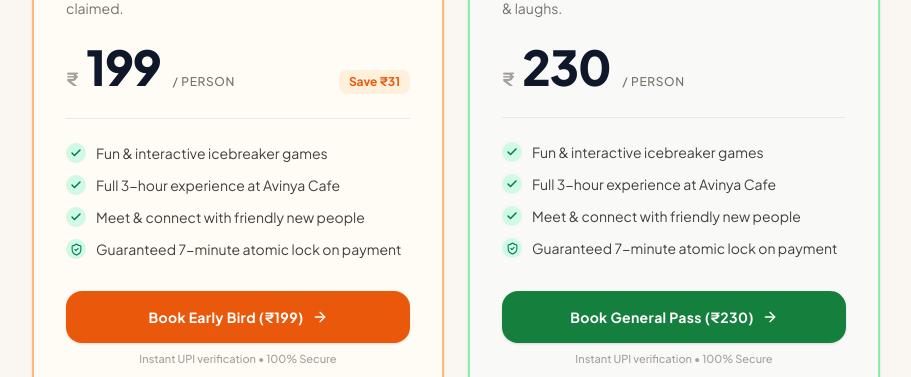
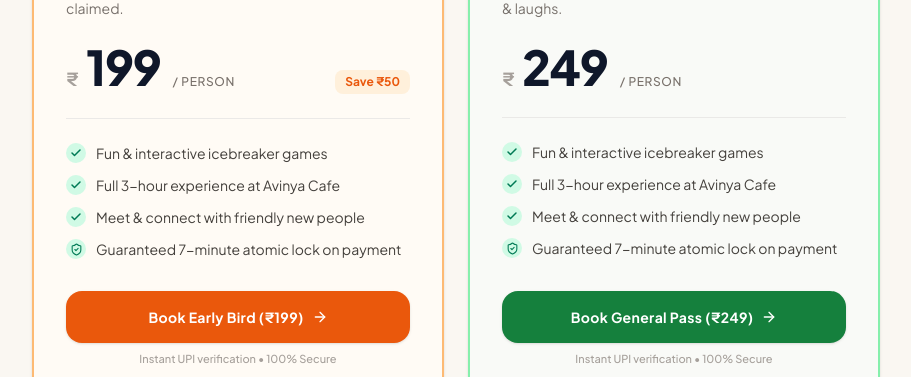
Before and after one commit to creashava/strangers-and-co, a Next.js app: page / in a window 1280 px wide. Shown: the part 756-1133 px from the top of the page, without its empty margins (184-1095 px from the left). Built offline with nearby package versions, Linux system fonts and the light colour scheme; no server answers.

Commit message:
feat: update regular pass price from 230 to 249 rs

```diff
--- a/src/app/page.tsx
+++ b/src/app/page.tsx
@@ -71,7 +71,7 @@ export default function HomePage() {
         const params = new URLSearchParams({
           id: result.reservation_id,
           tier: result.tier_assigned || tier,
-          amount: String(result.amount || (tier === 'early_bird' ? 199 : 230)),
+          amount: String(result.amount || (tier === 'early_bird' ? 199 : 249)),
         });
         router.push(`/register?${params.toString()}`);
       } else {
--- a/src/app/ticket/[id]/page.tsx
+++ b/src/app/ticket/[id]/page.tsx
@@ -14,7 +14,7 @@ function TicketContent() {
   const bookingId = params.id as string;
   const name = searchParams.get('name') || 'Attendee';
   const tier = (searchParams.get('tier') as TicketTier) || 'regular';
-  const amount = Number(searchParams.get('amount') || 230);
+  const amount = Number(searchParams.get('amount') || 249);
 
   return (
     <main className="min-h-screen bg-[#FAF7F2] text-[#1C1917] selection:bg-[#FED7AA] selection:text-[#7C2D12]">
--- a/src/components/TierCard.tsx
+++ b/src/components/TierCard.tsx
@@ -88,7 +88,7 @@ export default function TierCard({
           </span>
           {isEarlyBird && (
             <span className="ml-auto text-xs font-bold text-[#EA580C] bg-orange-100/80 px-2.5 py-1 rounded-lg">
-              Save ₹31
+              Save ₹50
             </span>
           )}
         </div>
@@ -150,7 +150,7 @@ export default function TierCard({
             'Sold Out'
           ) : (
             <>
-              <span>Book {isEarlyBird ? 'Early Bird (₹199)' : 'General Pass (₹230)'}</span>
+              <span>Book {isEarlyBird ? 'Early Bird (₹199)' : 'General Pass (₹249)'}</span>
               <ArrowRight size={16} />
             </>
           )}
--- a/src/lib/constants.ts
+++ b/src/lib/constants.ts
@@ -28,7 +28,7 @@ export const TIER_CONFIG = {
   },
   regular: {
     label: 'General Admission',
-    price: 230,
+    price: 249,
     maxSlots: 40,
     badge: 'Standard Pass',
     description: 'Full pass to 3 hours of curated games, conversations & laughs.',
```
Also changed, not shown: 1 other file (tests, documents, lock files or other folders).
